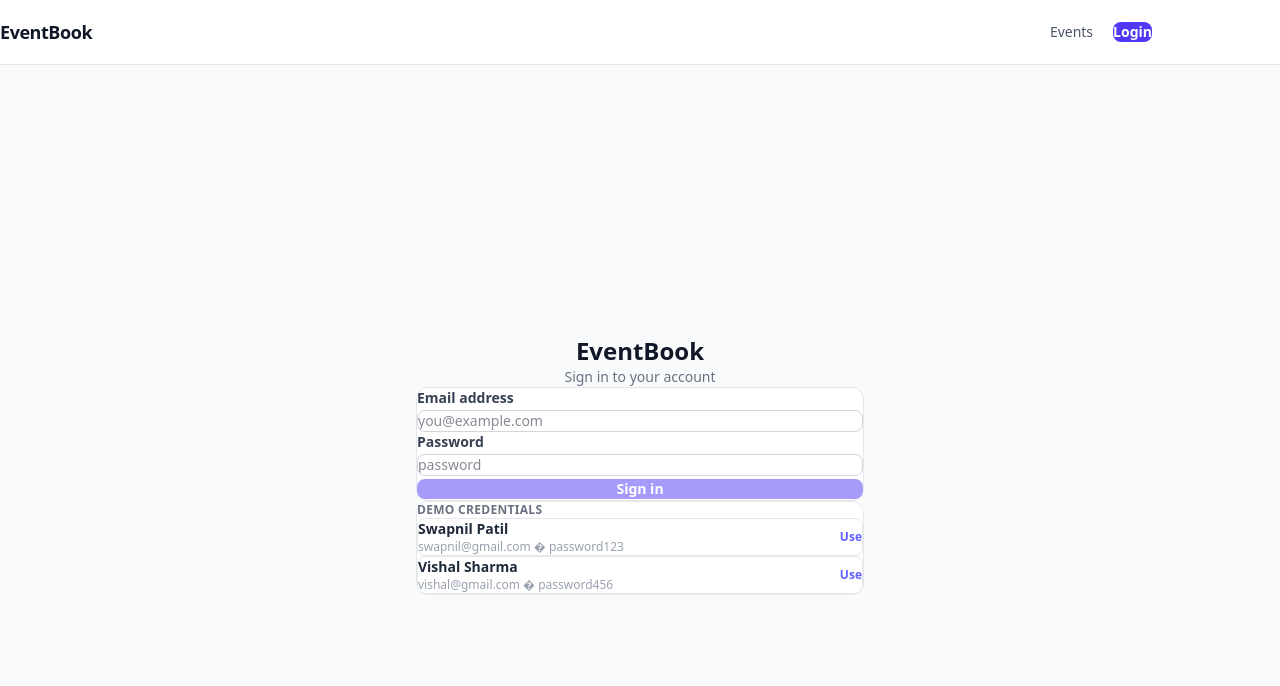
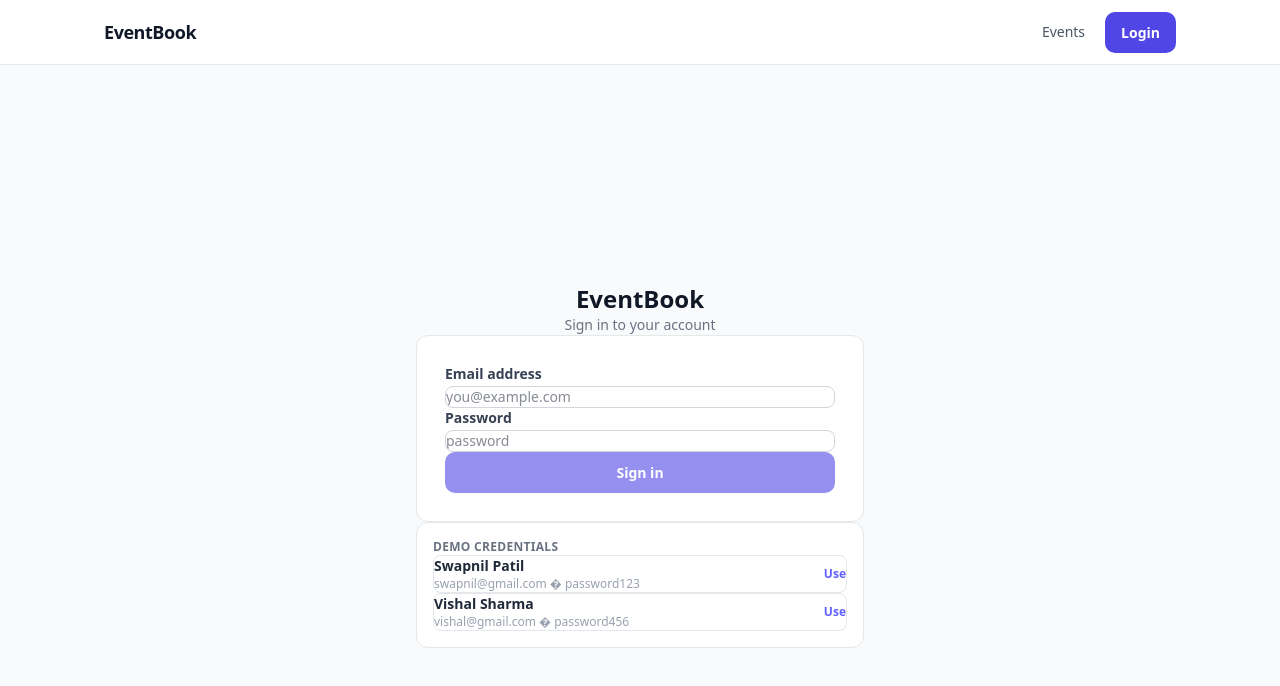
Before and after one commit to swapnilqodeways-maker/event-booking-system, a React app in the folder frontend/: page /login in a window 1280 px wide. Shown: the top 686 px of the page. Built offline with nearby package versions, Linux system fonts and the light colour scheme; no server answers; the HTML template or start-up script is replaced by a standard one.

Commit message:
chore(ui): normalize spacing and simplify event cards

```diff
--- a/frontend/src/components/EventCard.jsx
+++ b/frontend/src/components/EventCard.jsx
@@ -7,12 +7,14 @@ const EventCard = ({ event }) => {
   return (
     <div
       onClick={() => navigate(`/events/${event._id}`)}
-      className={`card p-5 flex flex-col cursor-pointer transition-all duration-200 ${
+      className={`card flex flex-col cursor-pointer transition-all duration-200 ${
         isSoldOut ? "opacity-60" : "hover:border-indigo-300 hover:shadow-sm"
       }`}
     >
-      <div className="flex justify-between items-start gap-2">
-        <h3 className="text-sm font-semibold text-gray-900 leading-snug">{event.name}</h3>
+      <div className="flex items-start justify-between gap-4">
+        <h3 className="text-base font-semibold text-gray-900 leading-snug">
+          {event.name}
+        </h3>
         {isSoldOut ? (
           <span className="chip shrink-0 bg-red-50 text-red-600 border-red-100">
             Sold Out
@@ -24,32 +26,21 @@ const EventCard = ({ event }) => {
         )}
       </div>
 
-      <div className="space-y-1.5 text-sm text-gray-500 flex-1 mt-3">
-        <p className="flex items-center gap-2">
-          <span className="text-gray-400">Date</span>
-          <span className="text-gray-700">
-            {new Date(event.date).toLocaleDateString("en-US", {
-              weekday: "short",
-              month: "short",
-              day: "numeric",
-              year: "numeric",
-            })}
-          </span>
+      <div className="mt-4 space-y-2.5 text-sm text-gray-600 leading-relaxed">
+        <p className="text-gray-800">
+          {new Date(event.date).toLocaleDateString("en-US", {
+            month: "short",
+            day: "numeric",
+            year: "numeric",
+          })}
         </p>
-        <p className="flex items-center gap-2">
-          <span className="text-gray-400">Location</span>
-          <span className="text-gray-700">{event.location}</span>
-        </p>
+        <p className="text-gray-500 truncate">{event.location}</p>
       </div>
 
-      <div className="mt-4 pt-4 border-t border-gray-100 flex items-center justify-between">
-        <div>
-          <p className="text-xs text-gray-400 mb-0.5">Available seats</p>
-          <p className={`text-lg font-semibold ${isSoldOut ? "text-red-600" : "text-indigo-600"}`}>
-            {isSoldOut ? "0" : event.availableSeats}
-            <span className="text-xs font-normal text-gray-400 ml-1">/ {event.totalSeats}</span>
-          </p>
-        </div>
+      <div className="mt-6 pt-4 border-t border-gray-100 flex items-center justify-between">
+        <span className="text-xs text-gray-400">
+          {isSoldOut ? "Fully booked" : "Seats available"}
+        </span>
         <span className="text-xs text-indigo-600 font-semibold">View details</span>
       </div>
     </div>
--- a/frontend/src/components/Navbar.jsx
+++ b/frontend/src/components/Navbar.jsx
@@ -12,7 +12,7 @@ const Navbar = () => {
 
   return (
     <nav className="bg-white/95 sticky top-0 z-40 border-b border-gray-200 backdrop-blur">
-      <div className="max-w-6xl mx-auto px-6 h-16 flex items-center justify-between">
+      <div className="nav-inner">
         <Link to="/" className="text-lg font-semibold text-gray-900 tracking-tight">
           EventBook
         </Link>
--- a/frontend/src/index.css
+++ b/frontend/src/index.css
@@ -20,29 +20,122 @@ main {
   background-color: #f8fafc;
 }
 
-@layer components {
+:root {
+  --container: 1120px;
+  --gutter: 24px;
+  --radius: 12px;
+}
+
 .page {
-    @apply max-w-6xl mx-auto px-6 py-10;
+  max-width: var(--container);
+  margin: 0 auto;
+  padding: 32px var(--gutter);
 }
+
 .page-narrow {
-    @apply max-w-3xl mx-auto px-6 py-10;
+  max-width: 760px;
+  margin: 0 auto;
+  padding: 32px var(--gutter);
 }
+
+.nav-inner {
+  max-width: var(--container);
+  margin: 0 auto;
+  padding: 0 var(--gutter);
+  height: 64px;
+  display: flex;
+  align-items: center;
+  justify-content: space-between;
+}
+
 .card {
-    @apply bg-white border border-gray-200 rounded-xl;
+  background: #ffffff;
+  border: 1px solid #e5e7eb;
+  border-radius: var(--radius);
+  padding: 20px;
 }
+
+.card-tight {
+  padding: 16px;
+}
+
+.card-spacious {
+  padding: 28px;
+}
+
 .card-padded {
-    @apply bg-white border border-gray-200 rounded-xl p-6;
+  background: #ffffff;
+  border: 1px solid #e5e7eb;
+  border-radius: var(--radius);
+  padding: 24px;
 }
+
+.surface {
+  background: #ffffff;
+  border: 1px solid #e5e7eb;
+  border-radius: var(--radius);
+}
+
 .btn-primary {
-    @apply bg-indigo-600 text-white hover:bg-indigo-700 disabled:opacity-50 disabled:cursor-not-allowed rounded-lg px-5 py-2 text-sm font-semibold transition-colors;
+  display: inline-flex;
+  align-items: center;
+  justify-content: center;
+  gap: 8px;
+  background: #4f46e5;
+  color: #ffffff;
+  border-radius: 10px;
+  padding: 10px 16px;
+  font-size: 14px;
+  font-weight: 600;
+  text-decoration: none;
+  transition: background-color 0.2s ease;
 }
+
+.btn-primary:hover {
+  background: #4338ca;
+}
+
+.btn-primary:disabled {
+  opacity: 0.6;
+  cursor: not-allowed;
+}
+
 .btn-secondary {
-    @apply bg-white text-gray-700 hover:bg-gray-50 border border-gray-200 rounded-lg px-4 py-2 text-sm font-semibold transition-colors;
+  display: inline-flex;
+  align-items: center;
+  justify-content: center;
+  gap: 8px;
+  background: #ffffff;
+  color: #374151;
+  border: 1px solid #e5e7eb;
+  border-radius: 10px;
+  padding: 10px 16px;
+  font-size: 14px;
+  font-weight: 600;
+  text-decoration: none;
+  transition: background-color 0.2s ease, border-color 0.2s ease;
 }
+
+.btn-secondary:hover {
+  background: #f9fafb;
+  border-color: #e5e7eb;
+}
+
 .btn-link {
-    @apply text-indigo-600 hover:text-indigo-700 font-semibold transition-colors;
+  color: #4f46e5;
+  font-weight: 600;
+  text-decoration: none;
+  transition: color 0.2s ease;
 }
+
+.btn-link:hover {
+  color: #4338ca;
+}
+
 .chip {
-    @apply text-xs font-semibold px-2.5 py-1 rounded-full border;
+  font-size: 12px;
+  font-weight: 600;
+  padding: 2px 8px;
+  border-radius: 999px;
+  border: 1px solid transparent;
 }
-}
--- a/frontend/src/pages/BookingHistoryPage.jsx
+++ b/frontend/src/pages/BookingHistoryPage.jsx
@@ -33,7 +33,7 @@ const BookingHistoryPage = () => {
       )}
 
       {!loading && !error && bookings.length === 0 && (
-        <div className="card p-8 text-center">
+        <div className="card card-spacious text-center">
           <p className="text-gray-700 font-semibold">No bookings yet</p>
           <p className="text-gray-400 text-sm mt-1 mb-6">Book your first event to see it here.</p>
           <button onClick={() => navigate("/")} className="btn-primary">
@@ -51,7 +51,7 @@ const BookingHistoryPage = () => {
             {bookings.map((booking) => (
               <div
                 key={booking._id}
-                className="card px-5 py-4 flex items-center justify-between gap-4"
+                className="card card-tight flex items-center justify-between gap-4"
               >
                 <div className="flex-1 min-w-0">
                   <h3 className="text-sm font-semibold text-gray-900 truncate">
--- a/frontend/src/pages/EventListPage.jsx
+++ b/frontend/src/pages/EventListPage.jsx
@@ -32,7 +32,7 @@ const EventListPage = () => {
       )}
 
       {!loading && !error && events.length === 0 && (
-        <div className="card p-10 text-center text-gray-500">
+        <div className="card card-spacious text-center text-gray-500">
           <p className="font-semibold text-gray-700">No events available</p>
           <p className="text-sm mt-1">Please check back later.</p>
         </div>
@@ -43,7 +43,7 @@ const EventListPage = () => {
           <p className="text-xs text-gray-400 font-medium mb-5 uppercase tracking-wide">
             {events.length} event{events.length !== 1 ? "s" : ""} available
           </p>
-          <div className="grid grid-cols-1 sm:grid-cols-2 lg:grid-cols-3 gap-5">
+          <div className="grid grid-cols-1 sm:grid-cols-2 lg:grid-cols-3 gap-6">
             {events.map((event) => (
               <EventCard key={event._id} event={event} />
             ))}
--- a/frontend/src/pages/LoginPage.jsx
+++ b/frontend/src/pages/LoginPage.jsx
@@ -43,7 +43,7 @@ const LoginPage = () => {
           <p className="text-gray-500 text-sm mt-2">Sign in to your account</p>
         </div>
 
-        <div className="card-padded">
+        <div className="card card-spacious">
           <form onSubmit={handleSubmit} className="space-y-5">
             <div>
               <label className="block text-sm font-semibold text-gray-700 mb-1.5">
@@ -83,7 +83,7 @@ const LoginPage = () => {
           </form>
         </div>
 
-        <div className="mt-5 card p-4">
+        <div className="mt-5 card card-tight">
           <p className="text-xs font-semibold text-gray-500 uppercase tracking-wide mb-3">
             Demo credentials
           </p>
```
Also changed, not shown: frontend/src/pages/EventDetailPage.jsx (+13 -20 lines). Lines whose indentation alone changed are shown as unchanged.
